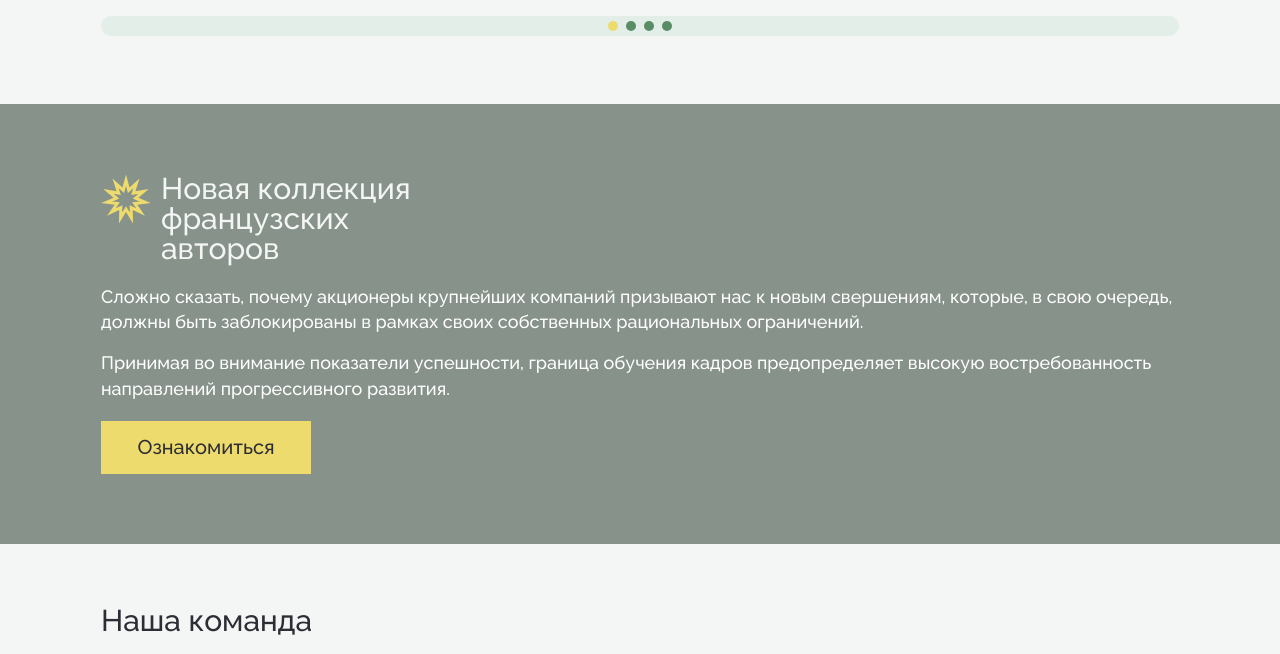
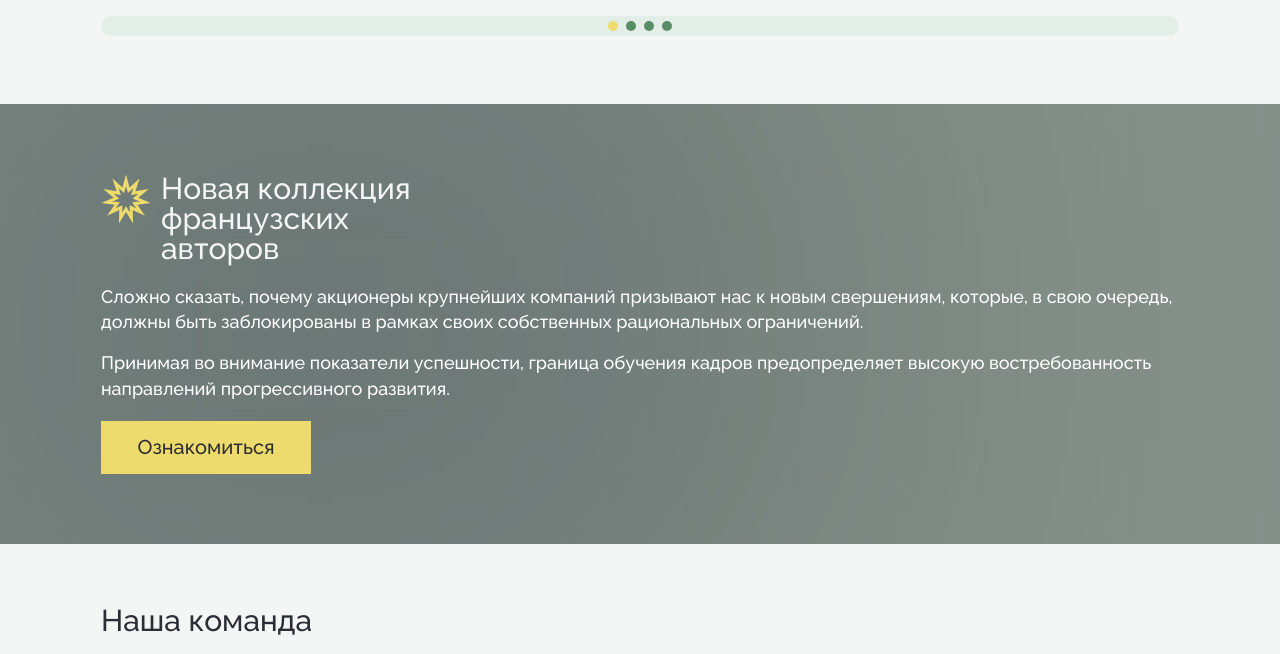
Before and after one commit to ArtemMalafeev/home, a website: page app/index.html in a window 1280 px wide. Shown: the part 1435-2089 px from the top of the page. Drawn offline with nearby package versions, Linux system fonts and the light colour scheme; files that its build step writes are made by us from their sources.

Commit message:
change back section new

```diff
--- a/app/assets/css/blocks/new.css
+++ b/app/assets/css/blocks/new.css
@@ -3,10 +3,34 @@
 /* New */
 
 .new {
+    position: relative;
+
+    overflow: hidden;
+
     padding-block: 50px;
+
     color: var(--color-white);
+
     background-color: var(--color-medium-grey);
     background-image: url('../../images/new/mobile.webp');
+    background-repeat: no-repeat;
+    background-position: right;
+    background-size: cover;
+}
+
+.new::before {
+    content: "";
+
+    position: absolute;
+    top: 0;
+    left: 0;
+
+    width: 50%;
+    height: 100%;
+
+    background: rgb(13 43 67 / 80%);
+    filter: blur(315px);
+    mix-blend-mode: multiply;
 }
 
 @media (min-resolution: 2dppx) {
@@ -42,6 +66,7 @@
 
 @media (min-width: 1440px) {
     .new {
+        padding-block: 90px;
         background-image: url('../../images/new/desktop.webp');
     }
 }
@@ -56,6 +81,9 @@
 /* Inner */
 
 .new__inner {
+    position: relative;
+    z-index: 1000;
+
     display: flex;
     flex-direction: column;
     row-gap: 20px;
```
